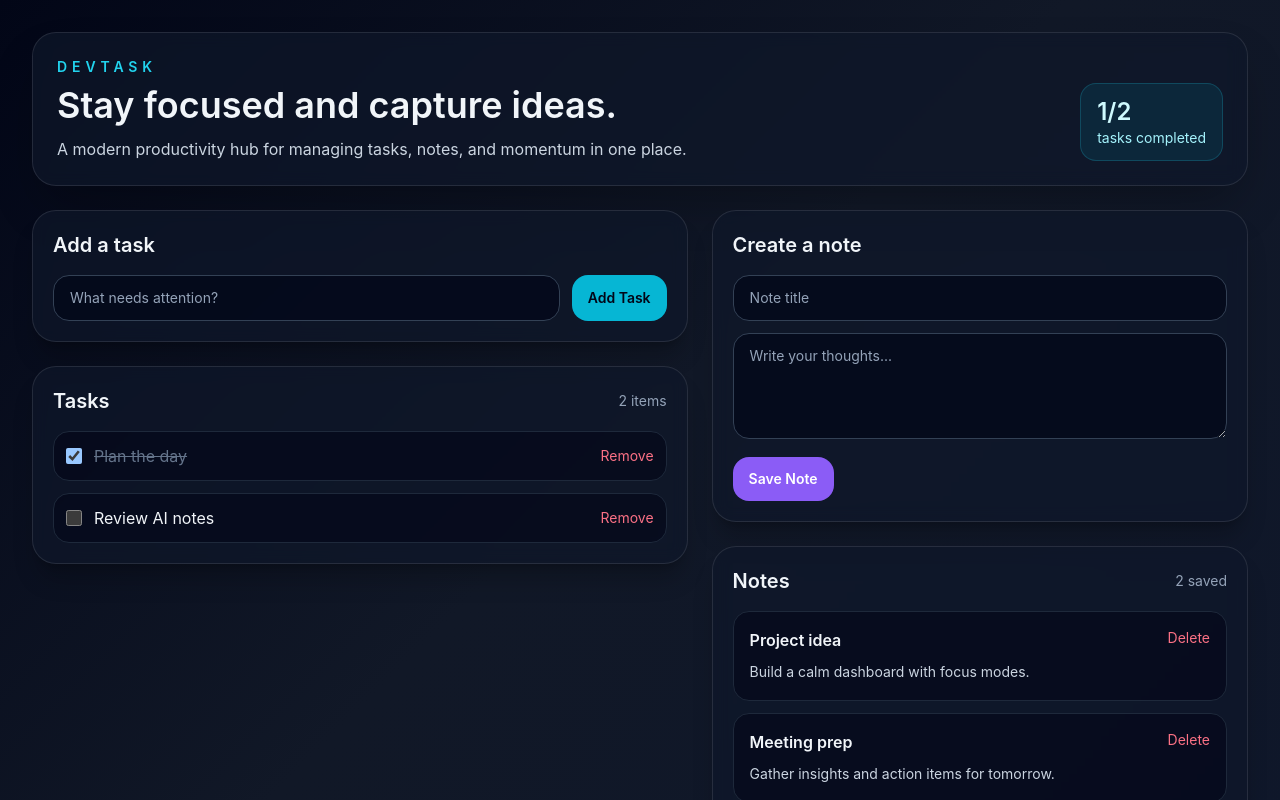
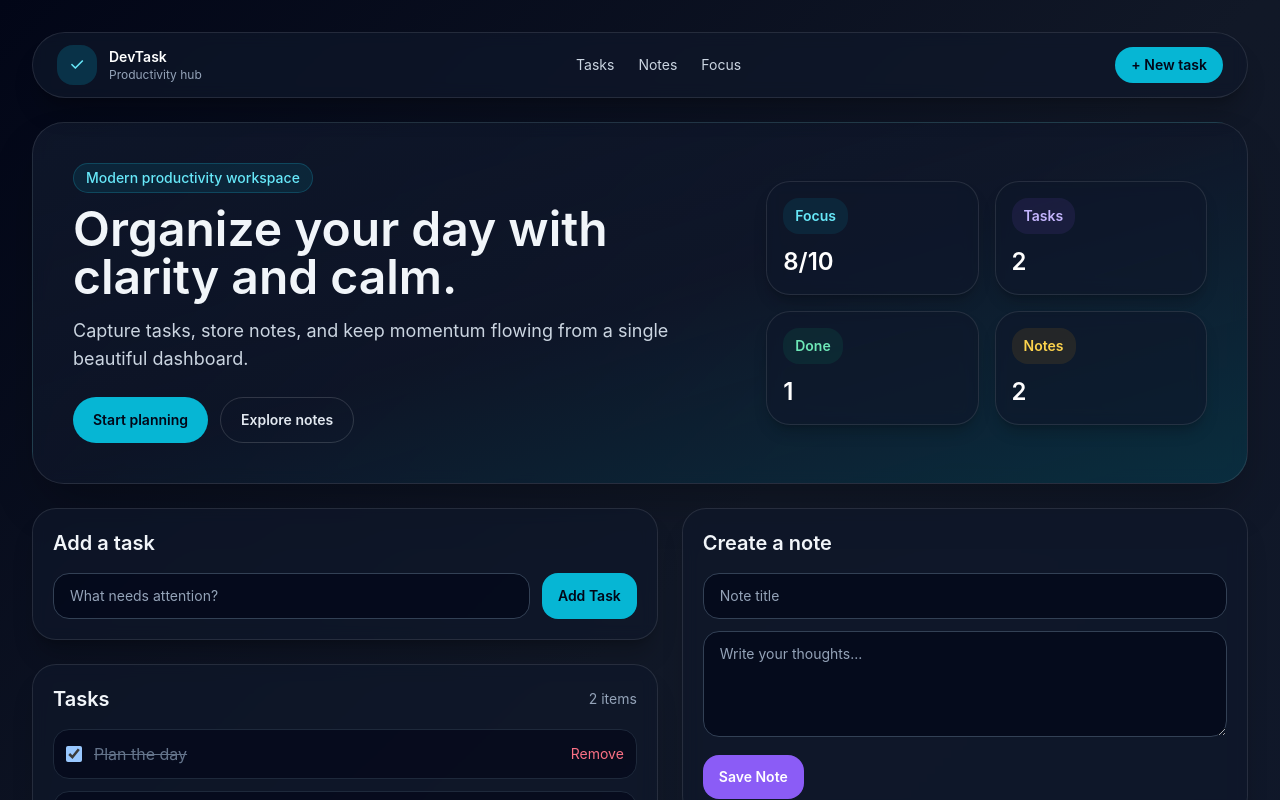
Before and after one commit to azijulhakimbd/DevTask, a React (Vite) app: page / in a window 1280 px wide. Shown: the top 800 px of the page. Built offline with nearby package versions, Linux system fonts and the light colour scheme.

Commit message:
feat: ui update

```diff
--- /dev/null
+++ b/src/components/Footer.jsx
@@ -0,0 +1,9 @@
+function Footer() {
+  return (
+    <footer className="rounded-3xl border border-white/10 bg-slate-900/70 px-6 py-5 text-center text-sm text-slate-400 shadow-xl shadow-black/20 backdrop-blur">
+      <p>© 2026 DevTask. Crafted for calm, focused productivity.</p>
+    </footer>
+  );
+}
+
+export default Footer;
--- /dev/null
+++ b/src/components/Navbar.jsx
@@ -0,0 +1,29 @@
+function Navbar() {
+  return (
+    <nav className="sticky top-4 z-20 rounded-full border border-white/10 bg-slate-900/70 px-4 py-3 shadow-xl shadow-black/20 backdrop-blur sm:px-6">
+      <div className="flex items-center justify-between gap-3">
+        <div className="flex items-center gap-3">
+          <div className="flex h-10 w-10 items-center justify-center rounded-2xl bg-cyan-500/20 text-lg text-cyan-300">
+            ✓
+          </div>
+          <div>
+            <p className="text-sm font-semibold text-white">DevTask</p>
+            <p className="text-xs text-slate-400">Productivity hub</p>
+          </div>
+        </div>
+
+        <div className="hidden items-center gap-6 text-sm text-slate-300 md:flex">
+          <a href="#tasks" className="transition hover:text-cyan-300">Tasks</a>
+          <a href="#notes" className="transition hover:text-cyan-300">Notes</a>
+          <a href="#focus" className="transition hover:text-cyan-300">Focus</a>
+        </div>
+
+        <button className="rounded-full bg-cyan-500 px-4 py-2 text-sm font-semibold text-slate-950 transition hover:bg-cyan-400">
+          + New task
+        </button>
+      </div>
+    </nav>
+  );
+}
+
+export default Navbar;
--- /dev/null
+++ b/src/components/StatCard.jsx
@@ -0,0 +1,12 @@
+function StatCard({ label, value, accent }) {
+  return (
+    <div className="rounded-3xl border border-white/10 bg-slate-900/70 p-4 shadow-lg shadow-black/20 backdrop-blur">
+      <div className={`mb-3 inline-flex rounded-2xl px-3 py-2 text-sm font-semibold ${accent}`}>
+        {label}
+      </div>
+      <p className="text-2xl font-semibold text-white">{value}</p>
+    </div>
+  );
+}
+
+export default StatCard;
--- a/src/pages/HomePage.jsx
+++ b/src/pages/HomePage.jsx
@@ -1,9 +1,11 @@
 import { useEffect, useMemo, useState } from 'react';
-import Header from '../components/Header';
+import Navbar from '../components/Navbar';
+import StatCard from '../components/StatCard';
 import TaskForm from '../components/TaskForm';
 import TaskList from '../components/TaskList';
 import NoteForm from '../components/NoteForm';
 import NoteList from '../components/NoteList';
+import Footer from '../components/Footer';
 import { loadFromStorage, saveToStorage } from '../utils/storage';
 
 const initialTasks = [
@@ -61,17 +63,48 @@ function HomePage() {
   };
 
   return (
-    <div className="min-h-screen bg-transparent px-4 py-8 text-slate-100 sm:px-6 lg:px-8">
+    <div className="min-h-screen bg-transparent px-4 py-5 text-slate-100 sm:px-6 lg:px-8 lg:py-8">
       <div className="mx-auto flex max-w-7xl flex-col gap-6">
-        <Header completedTasks={completedTasks} totalTasks={tasks.length} />
+        <Navbar />
 
-        <main className="grid gap-6 lg:grid-cols-[1.1fr_0.9fr]">
-          <section className="space-y-6">
+        <section className="rounded-[2rem] border border-white/10 bg-gradient-to-br from-slate-900/90 via-slate-900/70 to-cyan-950/80 p-6 shadow-2xl shadow-black/30 backdrop-blur sm:p-8 lg:p-10">
+          <div className="grid gap-8 lg:grid-cols-[1.2fr_0.8fr] lg:items-center">
+            <div>
+              <p className="mb-3 inline-flex rounded-full border border-cyan-400/20 bg-cyan-500/10 px-3 py-1 text-sm font-medium text-cyan-300">
+                Modern productivity workspace
+              </p>
+              <h1 className="text-3xl font-semibold leading-tight sm:text-4xl lg:text-5xl">
+                Organize your day with clarity and calm.
+              </h1>
+              <p className="mt-4 max-w-2xl text-base leading-7 text-slate-300 sm:text-lg">
+                Capture tasks, store notes, and keep momentum flowing from a single beautiful dashboard.
+              </p>
+              <div className="mt-6 flex flex-wrap gap-3">
+                <button className="rounded-full bg-cyan-500 px-5 py-3 text-sm font-semibold text-slate-950 transition hover:bg-cyan-400">
+                  Start planning
+                </button>
+                <button className="rounded-full border border-white/15 px-5 py-3 text-sm font-semibold text-slate-200 transition hover:bg-white/10">
+                  Explore notes
+                </button>
+              </div>
+            </div>
+
+            <div className="grid gap-4 sm:grid-cols-2">
+              <StatCard label="Focus" value="8/10" accent="bg-cyan-500/10 text-cyan-300" />
+              <StatCard label="Tasks" value={tasks.length} accent="bg-violet-500/10 text-violet-300" />
+              <StatCard label="Done" value={completedTasks} accent="bg-emerald-500/10 text-emerald-300" />
+              <StatCard label="Notes" value={notes.length} accent="bg-amber-500/10 text-amber-300" />
+            </div>
+          </div>
+        </section>
+
+        <main className="grid gap-6 lg:grid-cols-[1.05fr_0.95fr]">
+          <section id="tasks" className="space-y-6">
             <TaskForm taskInput={taskInput} setTaskInput={setTaskInput} addTask={addTask} />
             <TaskList tasks={tasks} toggleTask={toggleTask} deleteTask={deleteTask} />
           </section>
 
-          <section className="space-y-6">
+          <section id="notes" className="space-y-6">
             <NoteForm
               noteTitle={noteTitle}
               setNoteTitle={setNoteTitle}
@@ -82,6 +115,8 @@ function HomePage() {
             <NoteList notes={notes} deleteNote={deleteNote} />
           </section>
         </main>
+
+        <Footer />
       </div>
     </div>
   );
```
